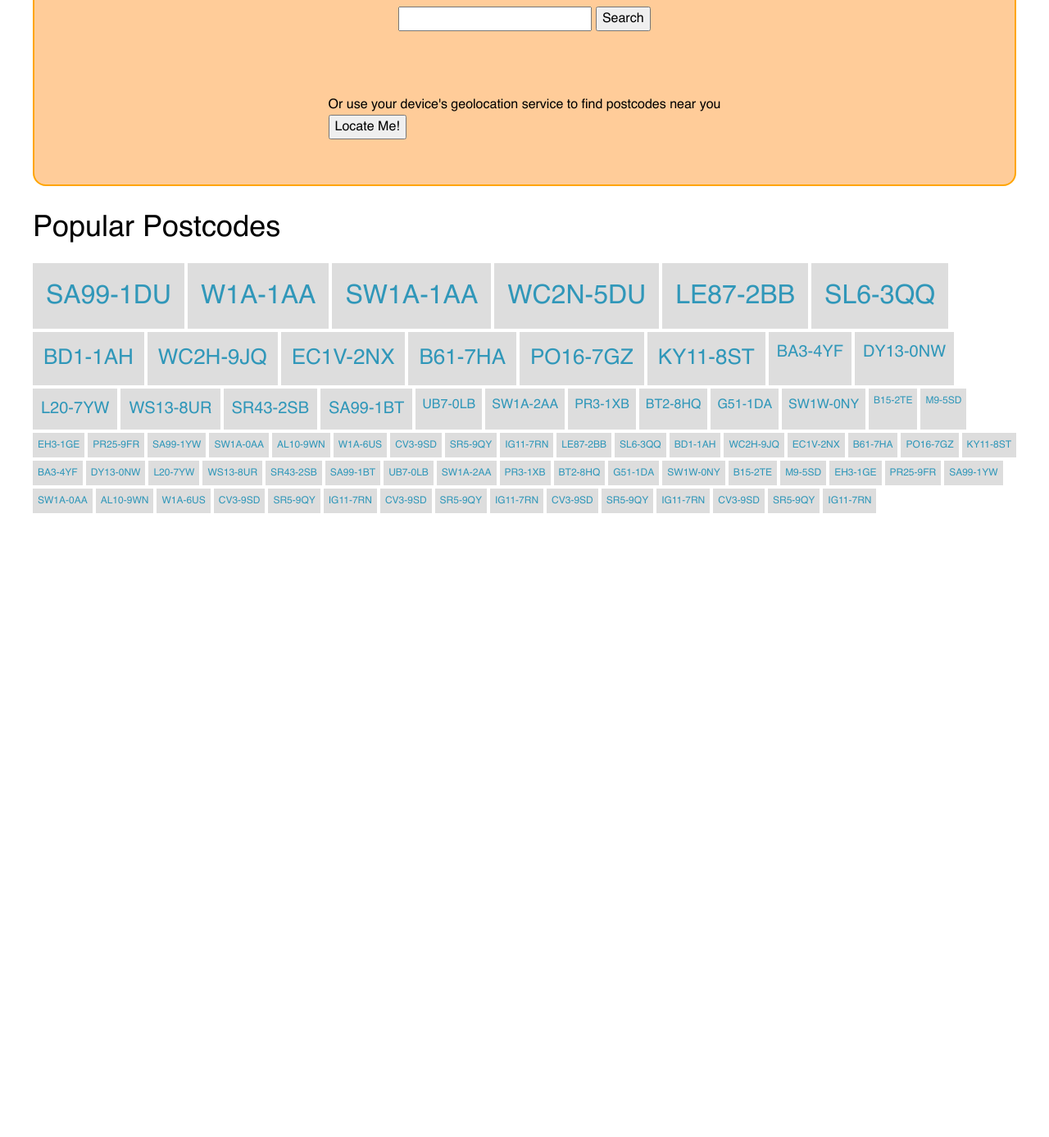
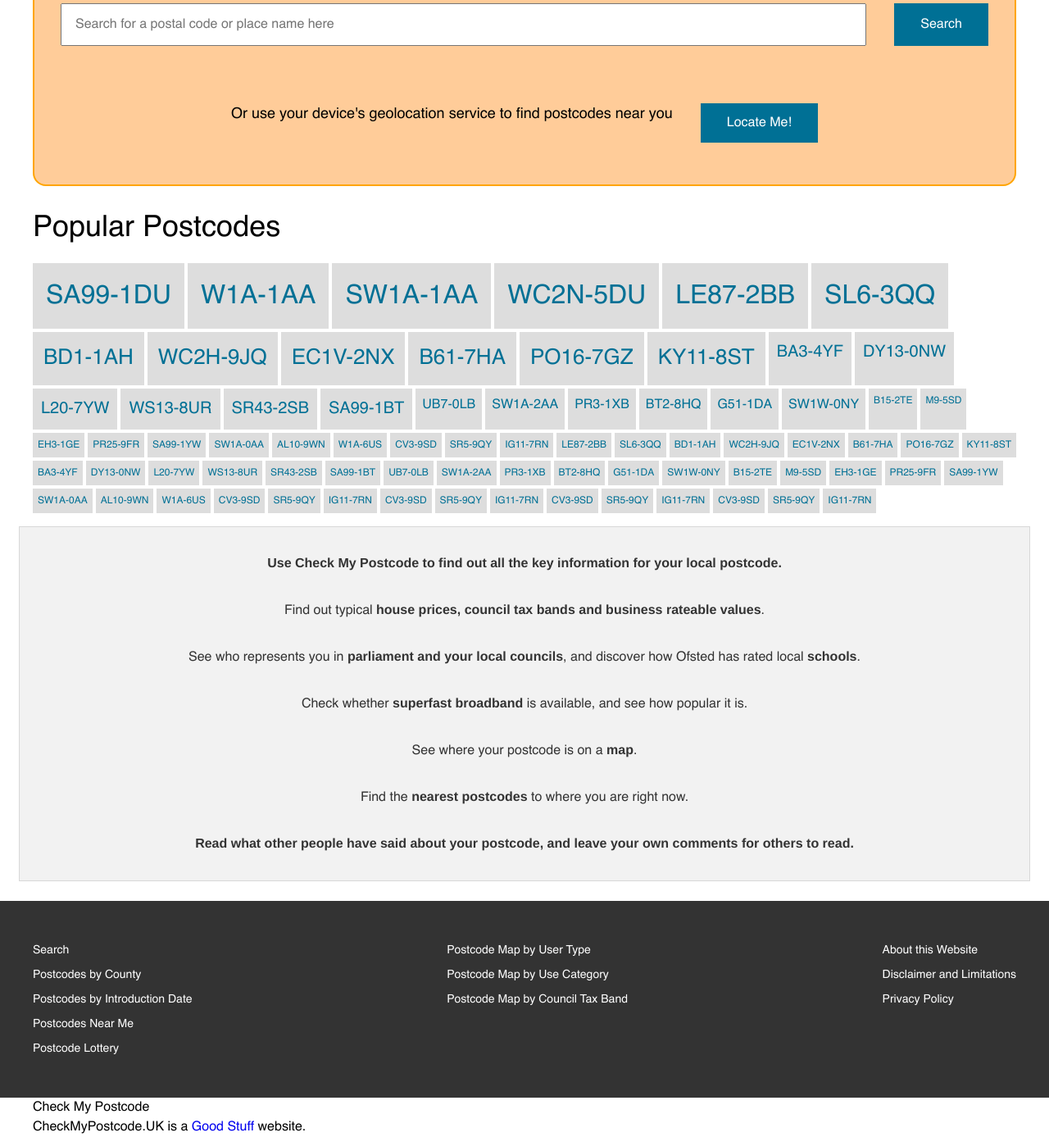
Before and after one commit to dev-bazz/Check-My-ZUR000143FM3, a website: page index.html in a window 1280 px wide. Shown: the part 177-1564 px from the top of the page at 82% size. Before the commit the page ends 819 px from the top, so only its background shows below. Drawn offline with Linux system fonts and the light colour scheme.

Commit message:
feat: Footer UI

```diff
--- a/index.html
+++ b/index.html
@@ -203,11 +203,11 @@
         <h1 class="check_code">Check My Postcode
         </h1>
         <div class="hero">
-          <div class="">
-            <input type="text">
+          <div class="top">
+            <input placeholder="Search for a postal code or place name here" type="text">
             <button>Search</button>
           </div>
-          <div class="">
+          <div class="lower">
             <p>Or use your device's geolocation service to find postcodes near you
             </p>
             <button>Locate Me!</button>
@@ -223,6 +223,56 @@
       </div>
     </section>
 
+    <section>
+      <div class="container about">
+        <p><strong>Use Check My Postcode to find out all the key information for your local postcode.</strong></p>
+        <p>Find out typical <strong>house prices, council tax bands and business rateable values</strong>.</p>
+        <p>See who represents you in <strong>parliament and your local councils</strong>, and discover how Ofsted has
+          rated local <strong>schools</strong>.</p>
+        <p>Check whether <strong>superfast broadband</strong> is available, and see how popular it is.</p>
+        <p>See where your postcode is on a <strong>map</strong>.</p>
+        <p>Find the <strong>nearest postcodes</strong> to where you are right now.</p>
+        <p><strong>Read what other people have said about your postcode, and leave your own comments for others to
+            read.</strong></p>
+      </div>
+    </section>
+
+    <footer>
+      <div class="footer">
+        <div class="top container">
+          <ul>
+            <li><a href="#">Search</a></li>
+            <li><a href="#">Postcodes by County</a></li>
+            <li><a href="#">Postcodes by Introduction Date</a></li>
+            <li><a href="#">Postcodes Near Me</a></li>
+            <li><a href="#">Postcode Lottery</a></li>
+          </ul>
+          <ul>
+            <li><a href="#">Postcode Map by User Type</a></li>
+            <li><a href="#">Postcode Map by Use Category</a></li>
+            <li><a href="#">Postcode Map by Council Tax Band</a></li>
+          </ul>
+          <ul>
+            <li><a href="#">About this Website</a></li>
+            <li><a href="#">Disclaimer and Limitations</a></li>
+            <li><a href="#">Privacy Policy</a></li>
+          </ul>
+        </div>
+      </div>
+
+      <!-- Sub Menu -->
+      <div class="sub-menu">
+        <div class="container">
+          <p>
+            Check My Postcode </p>
+          <p>
+            CheckMyPostcode.UK is a <a href="http://www.good-stuff.co.uk">Good Stuff</a> website.
+          </p>
+
+        </div>
+      </div>
+    </footer>
+
   </body>
 
 </html>
--- a/sass/colors.scss
+++ b/sass/colors.scss
@@ -1,6 +1,6 @@
 $colors: (
 	"gradient": linear-gradient(180deg, #b6ce4d 0%, #70a306 100%),
-	"blue": #3097b9,
+	"blue": #007095,
 	"black": #333,
 	"pink": #fc9,
 	"orange": #ffa500,
--- a/sass/home.scss
+++ b/sass/home.scss
@@ -92,7 +92,7 @@
 		&:is(:hover, :focus) .dropdown_menu {
 			display: block;
 			position: absolute;
-			width: 100%;
+			width: px-to-rem(140px);
 			margin: 0;
 			top: 100%;
 			& li {
@@ -258,12 +258,48 @@
 
 .hero {
 	background-color: map-get($colors, "pink");
-	padding: px-to-rem(16px);
+	padding-block: px-to-rem(16px);
+	padding-inline: px-to-rem(32px);
 	border-radius: px-to-rem(16px);
 	border: 2px solid map-get($colors, "orange");
 	min-height: 30vh;
 	display: grid;
 	place-items: center;
+
+	.top {
+		display: flex;
+		width: 100%;
+		gap: px-to-rem(34px);
+		flex-wrap: wrap;
+		input {
+			flex-grow: 1.4;
+			padding-inline: px-to-rem(16px);
+			padding-block: px-to-rem(12px);
+		}
+		button {
+			background-color: map-get($colors, "blue");
+			border: none;
+			color: #fff;
+			padding-inline: px-to-rem(32px);
+			padding-block: px-to-rem(12px);
+		}
+	}
+
+	.lower {
+		display: flex;
+		gap: px-to-rem(34px);
+		flex-wrap: wrap;
+		button {
+			background-color: map-get($colors, "blue");
+			border: none;
+			color: #fff;
+			padding-inline: px-to-rem(32px);
+			padding-block: px-to-rem(12px);
+		}
+		p {
+			font-size: px-to-rem(18px);
+		}
+	}
 }
 
 .check_code {
@@ -285,3 +321,35 @@
 		font-size: 26px;
 	}
 }
+
+.about {
+	background-color: #f2f2f2;
+	padding: px-to-rem(16px);
+	padding-block: px-to-rem(32px);
+	gap: px-to-rem(32px);
+	display: flex;
+	flex-direction: column;
+	align-items: center;
+	border: 1px solid #d8d8d8;
+	margin-bottom: px-to-rem(24px);
+	color: #333;
+}
+
+.footer {
+	background-color: #333;
+	a {
+		color: #fff;
+		font-size: px-to-rem(14px);
+	}
+	.top {
+		display: flex;
+		gap: px-to-rem(32px);
+		justify-content: space-between;
+		padding-block: px-to-rem(32px);
+		flex-wrap: wrap;
+	}
+
+	ul > * + * {
+		margin-top: px-to-rem(6px);
+	}
+}
--- a/sass/reset.scss
+++ b/sass/reset.scss
@@ -74,3 +74,29 @@
 		scroll-behavior: auto !important;
 	}
 }
+
+/* Width and height of the scroll bar track */
+::-webkit-scrollbar {
+	width: 0px;
+	height: 2px;
+}
+
+/* Track background color */
+::-webkit-scrollbar-track {
+	background-color: #fcfdfff8;
+}
+
+/* Handle (thumb) of the scroll bar */
+::-webkit-scrollbar-thumb {
+	background-color: #f04040c1;
+	border-radius: 20px;
+	-webkit-border-radius: 20px;
+	-moz-border-radius: 20px;
+	-ms-border-radius: 20px;
+	-o-border-radius: 20px;
+}
+
+/* Handle on hover */
+::-webkit-scrollbar-thumb:hover {
+	background-color: #555;
+}
```
Also changed, not shown: styles/style.css, 1 other file.
